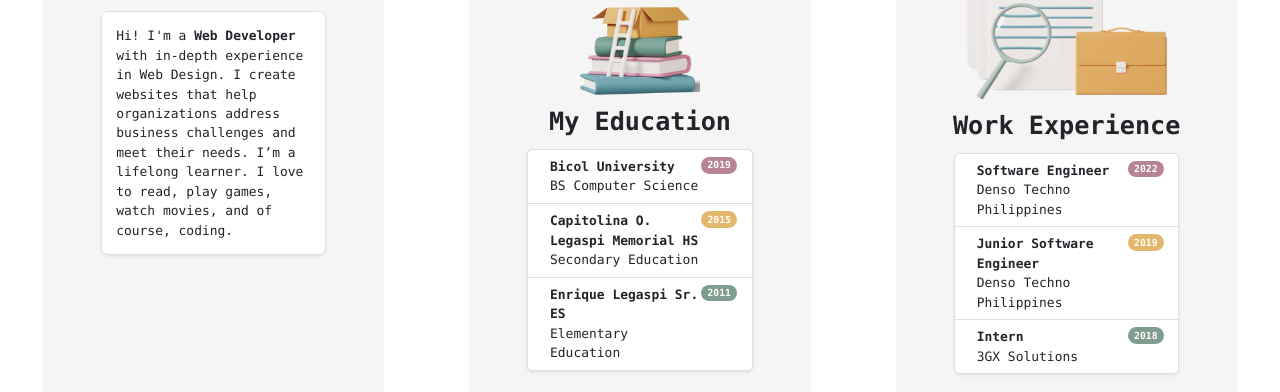
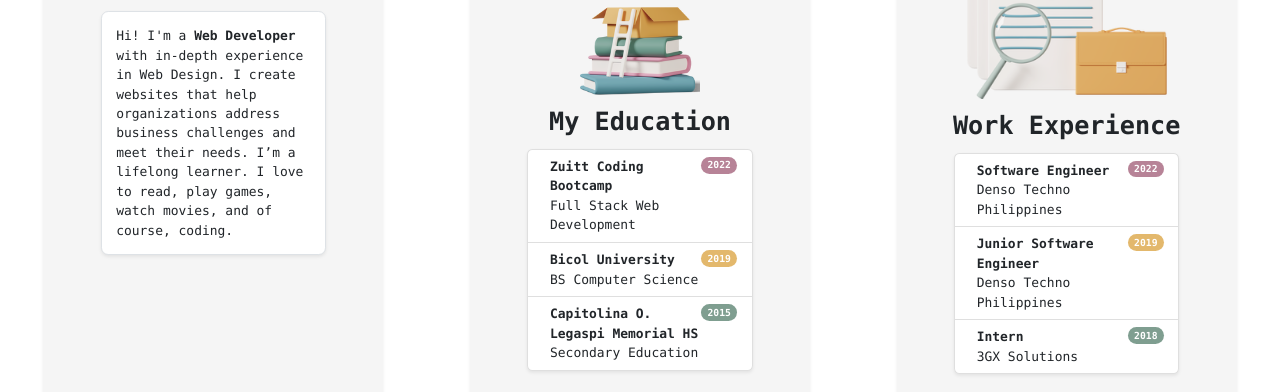
Before and after one commit to dhonel15s/webportfoliov2, a plain HTML site: page index.html in a window 1280 px wide. Shown: the part 453-845 px from the top of the page. Drawn offline with nearby package versions, Linux system fonts and the light colour scheme.

Commit message:
Revise About Me - Education Section: Added Zuitt as Education

```diff
--- a/index.html
+++ b/index.html
@@ -85,24 +85,24 @@
 				   <ul class="list-group shadow-sm">
 				     <li class="list-group-item d-flex justify-content-between align-items-start">
 				       <div class="ms-2 me-auto">
+				         <div class="fw-bold">Zuitt Coding Bootcamp</div>
+				        Full Stack Web Development
+				       </div>
+				       <span class="badge badge-style1 rounded-pill">2022</span>
+				     </li>
+				     <li class="list-group-item d-flex justify-content-between align-items-start">
+				       <div class="ms-2 me-auto">
 				         <div class="fw-bold">Bicol University</div>
-				        BS Computer Science
+				         BS Computer Science
 				       </div>
-				       <span class="badge badge-style1 rounded-pill">2019</span>
+				       <span class="badge badge-style2 rounded-pill">2019</span>
 				     </li>
 				     <li class="list-group-item d-flex justify-content-between align-items-start">
 				       <div class="ms-2 me-auto">
 				         <div class="fw-bold">Capitolina O. Legaspi Memorial HS</div>
 				         Secondary Education
 				       </div>
-				       <span class="badge badge-style2 rounded-pill">2015</span>
-				     </li>
-				     <li class="list-group-item d-flex justify-content-between align-items-start">
-				       <div class="ms-2 me-auto">
-				         <div class="fw-bold">Enrique Legaspi Sr. ES</div>
-				         Elementary Education
-				       </div>
-				       <span class="badge badge-style3 rounded-pill">2011</span>
+				       <span class="badge badge-style3 rounded-pill">2015</span>
 				     </li>
 				   </ul>
 				 </div>
```
